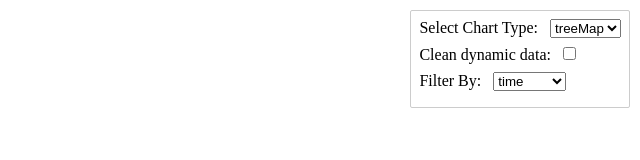
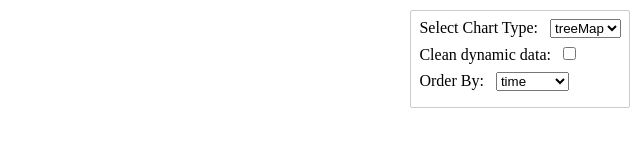
Before and after one commit to HaoZhouInRC/slow-ui-inspect, a website built with Vite: page index.html in a window 1280 px wide. Shown: the full height of the page, 640-1280 px from the left. Built offline with nearby package versions, Linux system fonts and the light colour scheme.

Commit message:
refacotr: change text

```diff
--- a/index.html
+++ b/index.html
@@ -74,7 +74,7 @@
 
       <div>
         <label for="order-by" style="margin-right: 8px"
-          >Filter By:
+          >Order By:
         </label>
         <select name="type" id="order-by">
           <option value="time" selected>time</option>
```
